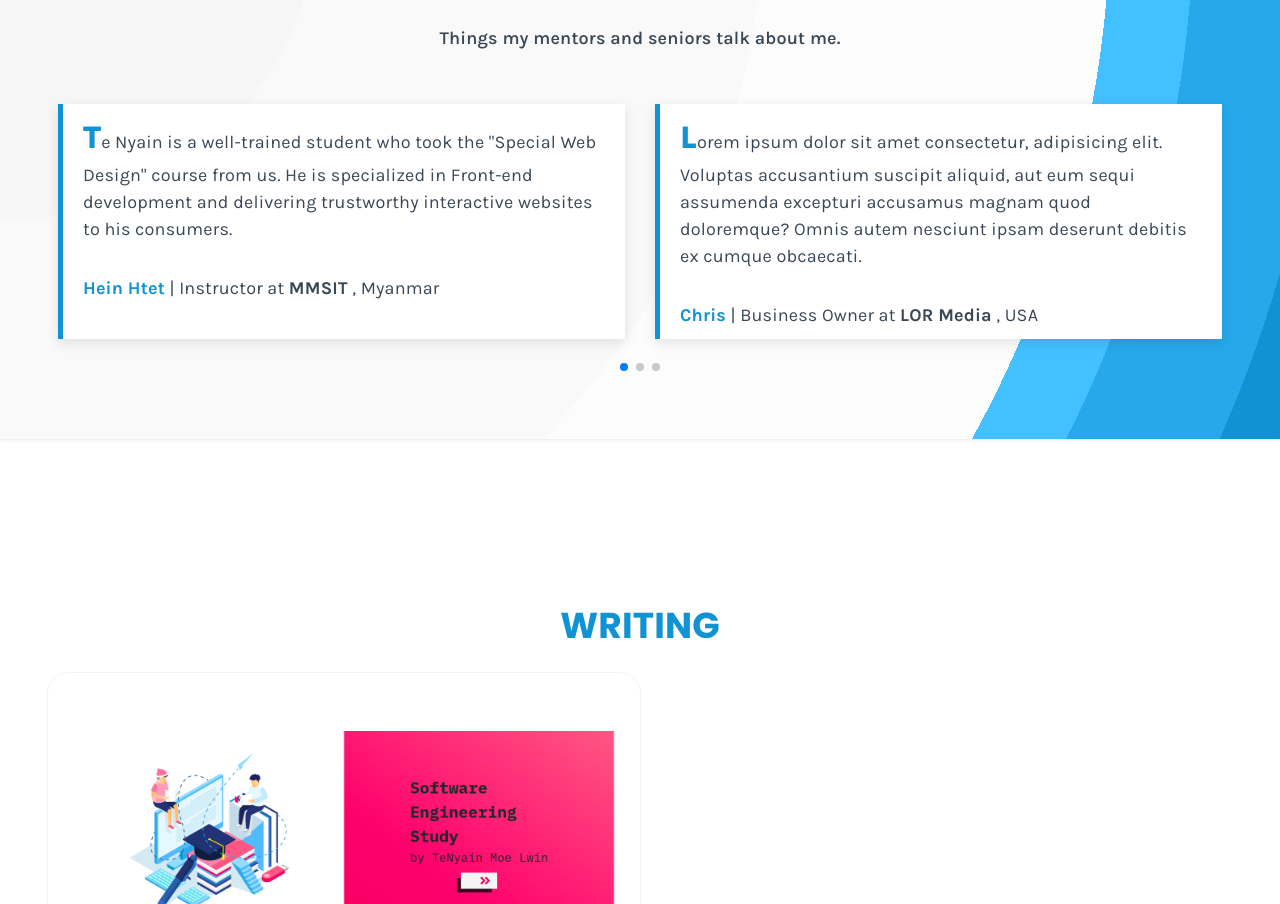
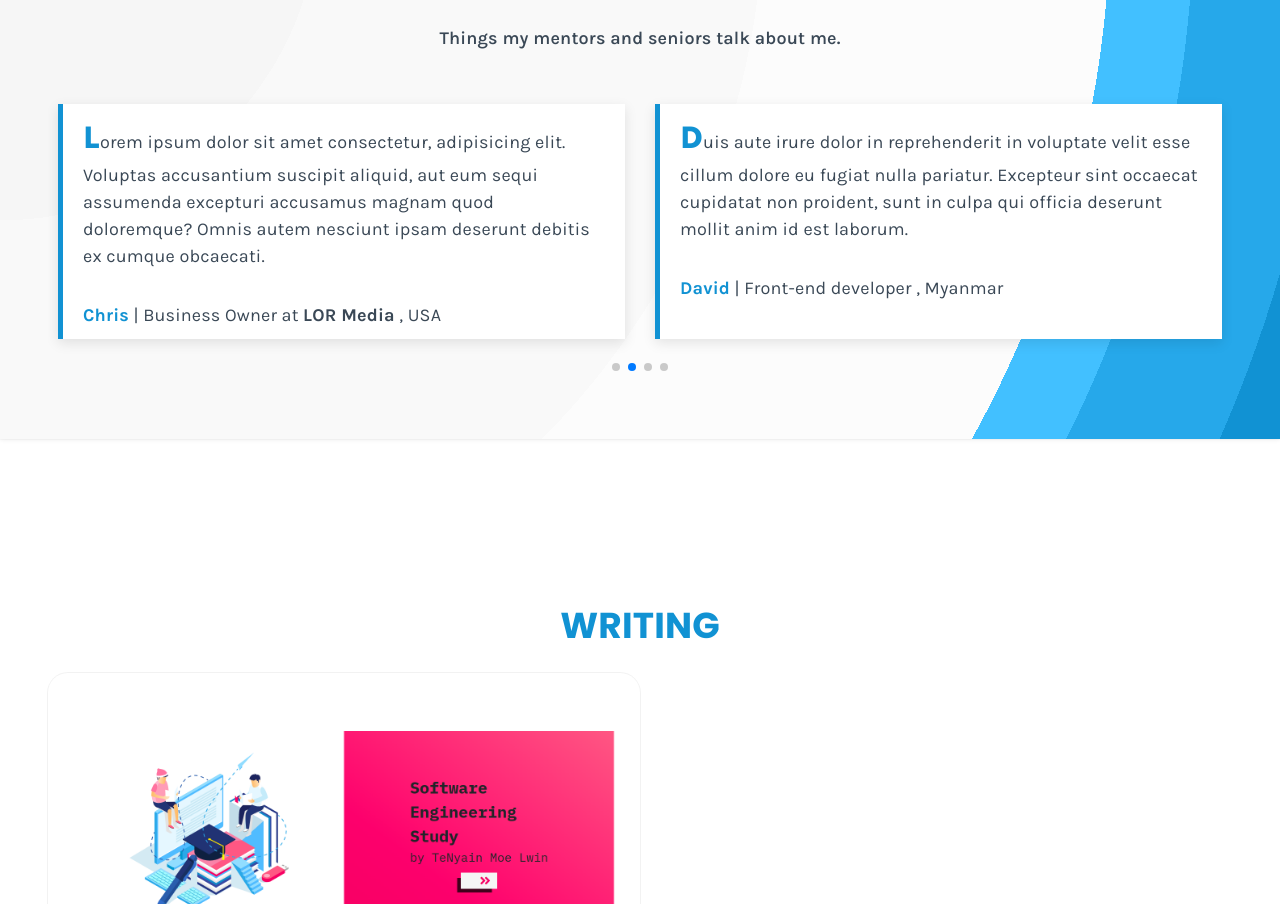
Before and after one commit to T-N9/tn-porfolio-frontend, a React (Create React App) app: page /about in a window 1280 px wide. Shown: the part 3486-4390 px from the top of the page. Built offline with nearby package versions, Linux system fonts and the light colour scheme.

Commit message:
[Testimonial] bg updaetd

```diff
--- a/src/components/Testimonials/index.js
+++ b/src/components/Testimonials/index.js
@@ -7,7 +7,7 @@ import "swiper/css/free-mode";
 import "swiper/css/pagination";
 
 // import required modules
-import { FreeMode, Pagination } from "swiper";
+import { FreeMode, Pagination, Autoplay } from "swiper";
 
 /* Component */
 import Card from "./Card";
@@ -58,11 +58,15 @@ const Testimonials = () => {
           <div className="card_wrapper">
             <Swiper
               spaceBetween={30}
-              freeMode={true}
               pagination={{
                 clickable: true,
               }}
-              modules={[FreeMode, Pagination]}
+              autoplay={{
+                delay: 6000,
+                disableOnInteraction: false,
+              }}
+              loop={true}
+              modules={[FreeMode, Pagination, Autoplay]}
               className="mySwiper"
               breakpoints={{
                 640: {
```
